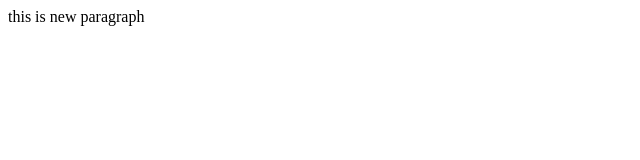
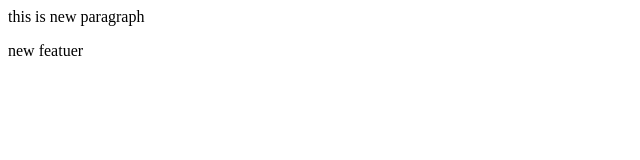
Before and after one commit to gu1408/localRepo, a plain HTML site: page index.html in a window 1280 px wide. Shown: the full height of the page, 0-640 px from the left. Drawn offline with Linux system fonts and the light colour scheme.

Commit message:
new feature

```diff
--- a/index.html
+++ b/index.html
@@ -1 +1,2 @@
 <p>this is new paragraph</p>
+<p>new featuer</p>
```
